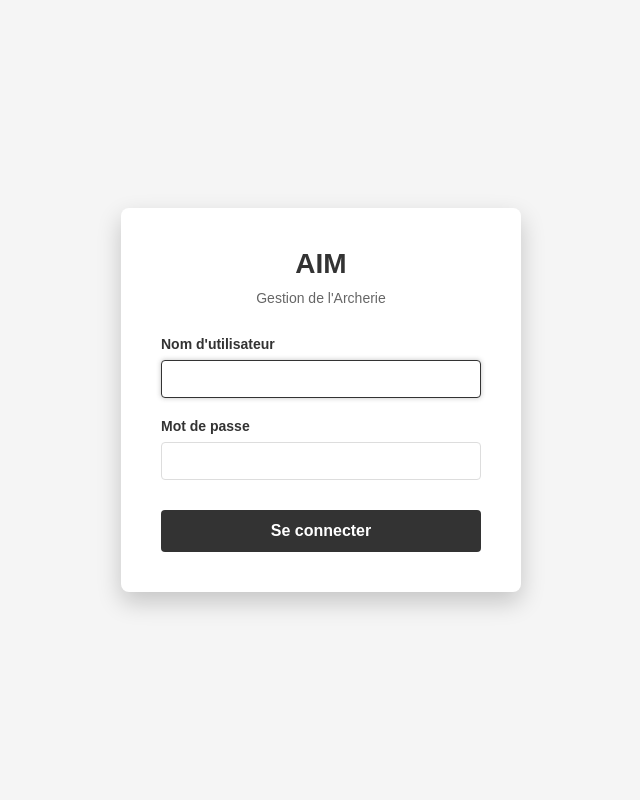
After one commit to CELIANVF/AIM, a Flask app: page /login in a window 1280 px wide. The commit adds this page. Shown: the whole page, without its empty margins (319-959 px from the left). Run offline with Flask 3, Linux system fonts and the light colour scheme.

Commit message:
feat: Add user authentication with login/logout functionality and user model

```diff
--- a/app.py
+++ b/app.py
@@ -1,8 +1,9 @@
-from flask import Flask, render_template, request, redirect, url_for, send_file
+from flask import Flask, render_template, request, redirect, url_for, send_file, session
 from flask_sqlalchemy import SQLAlchemy
 from flask_migrate import Migrate
+from flask_login import LoginManager, login_user, logout_user, login_required, current_user
 from config import Config
-from models import db, Category, Product, CompositeProduct, Archer, Assignment, HistoryEvent, Course, Attendance
+from models import db, User, Category, Product, CompositeProduct, Archer, Assignment, HistoryEvent, Course, Attendance
 from datetime import datetime, date, timedelta
 from dateutil import parser as date_parser
 import csv
@@ -10,8 +11,40 @@ from io import StringIO
 
 app = Flask(__name__)
 app.config.from_object(Config)
+app.secret_key = 'your-secret-key-change-this'  # À changer en production
 db.init_app(app)
 migrate = Migrate(app, db)
+
+# Initialiser Flask-Login
+login_manager = LoginManager()
+login_manager.init_app(app)
+login_manager.login_view = 'login'
+login_manager.login_message = 'Vous devez vous connecter pour accéder à cette page.'
+login_manager.login_message_category = 'info'
+
+@login_manager.user_loader
+def load_user(user_id):
+    return User.query.get(int(user_id))
+
+@app.route('/login', methods=['GET', 'POST'])
+def login():
+    if request.method == 'POST':
+        username = request.form.get('username')
+        password = request.form.get('password')
+
+        user = User.query.filter_by(username=username).first()
+        if user and user.check_password(password):
+            login_user(user)
+            return redirect(url_for('index'))
+        else:
+            return render_template('login.html', error='Nom d\'utilisateur ou mot de passe incorrect')
+    return render_template('login.html')
+
+@app.route('/logout')
+@login_required
+def logout():
+    logout_user()
+    return redirect(url_for('login'))
 
 def log_history(event_type, entity_type, entity_id, summary, details=None):
     event = HistoryEvent(
@@ -48,6 +81,7 @@ def seed_categories():
         db.session.commit()
 
 @app.route('/')
+@login_required
 def index():
     seed_categories()
     products_count = Product.query.count()
@@ -61,11 +95,13 @@ def index():
                          categories_count=categories_count)
 
 @app.route('/categories')
+@login_required
 def categories():
     cats = Category.query.all()
     return render_template('categories.html', categories=cats)
 
 @app.route('/add_category', methods=['GET', 'POST'])
+@login_required
 def add_category():
     if request.method == 'POST':
         name = request.form['name']
@@ -73,7 +109,9 @@ def add_category():
         has_power = 'has_power' in request.form
         has_model = 'has_model' in request.form
         has_brand = 'has_brand' in request.form
-        custom_fields = request.form.get('custom_fields', '').strip()
+        # Convertir les champs personnalisés (un par ligne) en virgules séparées, en enlevant la partie après ":"
+        custom_fields_raw = request.form.get('custom_fields', '').strip()
+        custom_fields = ','.join(line.split(':')[0].strip() for line in custom_fields_raw.split('\n') if line.strip())
         cat = Category(name=name, has_size=has_size, has_power=has_power, has_model=has_model, has_brand=has_brand, custom_fields=custom_fields)
         db.session.add(cat)
         db.session.commit()
@@ -81,6 +119,7 @@ def add_category():
     return render_template('add_category.html')
 
 @app.route('/edit_category/<int:cat_id>', methods=['GET', 'POST'])
+@login_required
 def edit_category(cat_id):
     cat = Category.query.get_or_404(cat_id)
     if request.method == 'POST':
@@ -89,12 +128,15 @@ def edit_category(cat_id):
         cat.has_power = 'has_power' in request.form
         cat.has_model = 'has_model' in request.form
         cat.has_brand = 'has_brand' in request.form
-        cat.custom_fields = request.form.get('custom_fields', '').strip()
+        # Convertir les champs personnalisés (un par ligne) en virgules séparées, en enlevant la partie après ":"
+        custom_fields_raw = request.form.get('custom_fields', '').strip()
+        cat.custom_fields = ','.join(line.split(':')[0].strip() for line in custom_fields_raw.split('\n') if line.strip())
         db.session.commit()
         return redirect(url_for('categories'))
     return render_template('edit_category.html', category=cat)
 
 @app.route('/delete_category/<int:cat_id>', methods=['POST'])
+@login_required
 def delete_category(cat_id):
     cat = Category.query.get_or_404(cat_id)
     products = Product.query.filter_by(category_id=cat_id).all()
@@ -107,11 +149,13 @@ def delete_category(cat_id):
     return redirect(url_for('categories'))
 
 @app.route('/products')
+@login_required
 def products():
     prods = Product.query.join(Category).order_by(Category.name, Product.brand).all()
     return render_template('products.html', products=prods)
 
 @app.route('/add_product', methods=['GET', 'POST'])
+@login_required
 def add_product():
     if request.method == 'POST':
         cat_id = request.form.get('category_id')
@@ -153,6 +197,7 @@ def add_product():
     return render_template('add_product.html', categories=cats)
 
 @app.route('/edit_product/<int:prod_id>', methods=['GET', 'POST'])
+@login_required
 def edit_product(prod_id):
     prod = Product.query.get_or_404(prod_id)
     if request.method == 'POST':
@@ -211,6 +256,7 @@ def edit_product(prod_id):
     return render_template('edit_product.html', product=prod, categories=cats)
 
 @app.route('/duplicate_product/<int:prod_id>')
+@login_required
 def duplicate_product(prod_id):
     original = Product.query.get_or_404(prod_id)
     # Create a new product with the same attributes
@@ -230,11 +276,13 @@ def duplicate_product(prod_id):
     return redirect(url_for('products'))
 
 @app.route('/composites')
+@login_required
 def composites():
     comps = CompositeProduct.query.all()
     return render_template('composites.html', composites=comps)
 
 @app.route('/add_composite', methods=['GET', 'POST'])
+@login_required
 def add_composite():
     if request.method == 'POST':
         name = request.form['name']
@@ -264,6 +312,7 @@ def add_composite():
     return render_template('add_composite.html', categories=cats)
 
 @app.route('/edit_composite/<int:comp_id>', methods=['GET', 'POST'])
+@login_required
 def edit_composite(comp_id):
     comp = CompositeProduct.query.get_or_404(comp_id)
     if request.method == 'POST':
@@ -294,11 +343,13 @@ def edit_composite(comp_id):
     return render_template('edit_composite.html', composite=comp, products=prods)
 
 @app.route('/archers')
+@login_required
 def archers():
     archs = Archer.query.all()
     return render_template('archers.html', archers=archs)
 
 @app.route('/add_archer', methods=['GET', 'POST'])
+@login_required
 def add_archer():
     if request.method == 'POST':
         first_name = request.form.get('first_name')
@@ -317,6 +368,7 @@ def add_archer():
 
 
 @app.route('/edit_archer/<int:archer_id>', methods=['GET', 'POST'])
+@login_required
 def edit_archer(archer_id):
     arch = Archer.query.get_or_404(archer_id)
     if request.method == 'POST':
@@ -334,11 +386,13 @@ def edit_archer(archer_id):
     return render_template('edit_archer.html', archer=arch)
 
 @app.route('/assignments')
+@login_required
 def assignments():
     assigns = Assignment.query.filter_by(date_returned=None).all()
     return render_template('assignments.html', assignments=assigns)
 
 @app.route('/return/<int:assign_id>', methods=['POST'])
+@login_required
 def return_assignment(assign_id):
     assign = Assignment.query.get_or_404(assign_id)
     assign.date_returned = db.func.now()
@@ -354,6 +408,7 @@ def return_assignment(assign_id):
     return redirect(url_for('assignments'))
 
 @app.route('/delete_archer/<int:archer_id>', methods=['POST'])
+@login_required
 def delete_archer(archer_id):
     arch = Archer.query.get_or_404(archer_id)
     # Delete associated assignments
@@ -363,6 +418,7 @@ def delete_archer(archer_id):
     return redirect(url_for('archers'))
 
 @app.route('/delete_product/<int:prod_id>', methods=['POST'])
+@login_required
 def delete_product(prod_id):
     prod = Product.query.get_or_404(prod_id)
     # Remove from any composites
@@ -380,6 +436,7 @@ def delete_product(prod_id):
     return redirect(url_for('products'))
 
 @app.route('/delete_composite/<int:comp_id>', methods=['POST'])
+@login_required
 def delete_composite(comp_id):
     comp = CompositeProduct.query.get_or_404(comp_id)
     # Delete associated assignments
@@ -398,6 +455,7 @@ def delete_composite(comp_id):
     return redirect(url_for('composites'))
 
 @app.route('/assign', methods=['GET', 'POST'])
+@login_required
 def assign():
     if request.method == 'POST':
         archer_id = request.form['archer_id']
@@ -424,6 +482,7 @@ def assign():
     return render_template('assign.html', archers=archs, composites=comps, selected_archer=selected_archer, all_composites=all_comps)
 
 @app.route('/reset_composite_status/<int:comp_id>', methods=['POST'])
+@login_required
 def reset_composite_status(comp_id):
     comp = CompositeProduct.query.get_or_404(comp_id)
     comp.status = 'club'
@@ -431,6 +490,7 @@ def reset_composite_status(comp_id):
     return redirect(url_for('assign'))
 
 @app.route('/history')
+@login_required
 def history():
     events = HistoryEvent.query.order_by(HistoryEvent.created_at.desc()).all()
     assignment_events = [e for e in events if e.event_type in ('assignment', 'assignment_return')]
@@ -444,12 +504,14 @@ def history():
     )
 
 @app.route('/courses')
+@login_required
 def courses():
     days_names = ['Lundi', 'Mardi', 'Mercredi', 'Jeudi', 'Vendredi', 'Samedi', 'Dimanche']
     courses_list = Course.query.filter_by(active=True).order_by(Course.day_of_week, Course.start_time).all()
     return render_template('courses.html', courses=courses_list, days_names=days_names)
 
 @app.route('/add_course', methods=['GET', 'POST'])
+@login_required
 def add_course():
     days_names = ['Lundi', 'Mardi', 'Mercredi', 'Jeudi', 'Vendredi', 'Samedi', 'Dimanche']
     if request.method == 'POST':
@@ -487,6 +549,7 @@ def add_course():
     return render_template('add_course.html', days_names=days_names)
 
 @app.route('/edit_course/<int:course_id>', methods=['GET', 'POST'])
+@login_required
 def edit_course(course_id):
     course = Course.query.get_or_404(course_id)
     days_names = ['Lundi', 'Mardi', 'Mercredi', 'Jeudi', 'Vendredi', 'Samedi', 'Dimanche']
@@ -504,6 +567,7 @@ def edit_course(course_id):
     return render_template('edit_course.html', course=course, days_names=days_names)
 
 @app.route('/delete_course/<int:course_id>', methods=['POST'])
+@login_required
 def delete_course(course_id):
     course = Course.query.get_or_404(course_id)
     # Soft delete by marking as inactive
@@ -513,12 +577,14 @@ def delete_course(course_id):
     return redirect(url_for('courses'))
 
 @app.route('/course/<int:course_id>/archers')
+@login_required
 def course_archers(course_id):
     course = Course.query.get_or_404(course_id)
     all_archers = Archer.query.all()
     return render_template('course_archers.html', course=course, all_archers=all_archers)
 
 @app.route('/course/<int:course_id>/add_archer/<int:archer_id>', methods=['POST'])
+@login_required
 def add_archer_to_course(course_id, archer_id):
     course = Course.query.get_or_404(course_id)
     archer = Archer.query.get_or_404(archer_id)
@@ -536,6 +602,7 @@ def add_archer_to_course(course_id, archer_id):
     return redirect(url_for('course_archers', course_id=course_id))
 
 @app.route('/course/<int:course_id>/remove_archer/<int:archer_id>', methods=['POST'])
+@login_required
 def remove_archer_from_course(course_id, archer_id):
     course = Course.query.get_or_404(course_id)
     archer = Archer.query.get_or_404(archer_id)
@@ -545,6 +612,7 @@ def remove_archer_from_course(course_id, archer_id):
     return redirect(url_for('course_archers', course_id=course_id))
 
 @app.route('/course/<int:course_id>/attendance')
+@login_required
 def course_attendance(course_id):
     course = Course.query.get_or_404(course_id)
     today = date.today()
@@ -559,6 +627,7 @@ def course_attendance(course_id):
     return render_template('course_attendance.html', course=course, attendance_records=attendance_records, today=today)
 
 @app.route('/course/<int:course_id>/mark_attendance', methods=['POST'])
+@login_required
 def mark_attendance(course_id):
     course = Course.query.get_or_404(course_id)
     attendance_date = request.form.get('date')
@@ -588,6 +657,7 @@ def mark_attendance(course_id):
     return redirect(url_for('course_attendance', course_id=course_id))
 
 @app.route('/export_products')
+@login_required
 def export_products():
     from reportlab.pdfgen import canvas
     from io import BytesIO
@@ -608,6 +678,7 @@ def export_products():
     return send_file(buffer, as_attachment=True, download_name='products.pdf', mimetype='application/pdf')
 
 @app.route('/export_assignments')
+@login_required
 def export_assignments():
     from reportlab.pdfgen import canvas
     from io import BytesIO
@@ -628,6 +699,7 @@ def export_assignments():
     return send_file(buffer, as_attachment=True, download_name='assignments.pdf', mimetype='application/pdf')
 
 @app.route('/export_composites')
+@login_required
 def export_composites():
     from reportlab.pdfgen import canvas
     from io import BytesIO
@@ -652,6 +724,7 @@ def export_composites():
     return send_file(buffer, as_attachment=True, download_name='composites.pdf', mimetype='application/pdf')
 
 @app.route('/import_archers', methods=['GET', 'POST'])
+@login_required
 def import_archers():
     if request.method == 'POST':
         if 'file' not in request.files:
--- a/requirements.txt
+++ b/requirements.txt
@@ -2,5 +2,7 @@ Flask==3.0.0
 Flask-SQLAlchemy==3.1.1
 Flask-WTF==1.2.1
 Flask-Migrate==4.0.5
+Flask-Login==0.6.3
+Werkzeug==3.0.1
 reportlab==4.0.7
 python-dateutil==2.8.2
--- a/templates/categories.html
+++ b/templates/categories.html
@@ -33,7 +33,8 @@
                     {% if cat.custom_fields %}
                         {% for field in cat.custom_fields.split(',') %}
                             {% if field.strip() %}
-                                <span class="badge badge-info">🔧 {{ field.strip() }}</span>
+                                {% set field_name = field.strip().split(':')[0] %}
+                                <span class="badge badge-secondary">🔧 {{ field_name }}</span>
                             {% endif %}
                         {% endfor %}
                     {% endif %}
--- a/templates/edit_category.html
+++ b/templates/edit_category.html
@@ -12,7 +12,7 @@
     <input type="checkbox" name="has_brand" value="1" {% if category.has_brand %}checked{% endif %}> Marque<br>
     <input type="checkbox" name="has_model" value="1" {% if category.has_model %}checked{% endif %}> Modèle<br>
     <label>Champs personnalisés (un par ligne):</label><br>
-    <textarea name="custom_fields" rows="3" placeholder="Ex: Poids&#10;Couleur&#10;Diamètre">{{ category.custom_fields or '' }}</textarea><br>
+<textarea name="custom_fields" rows="3" placeholder="Ex: Poids&#10;Couleur&#10;Diamètre">{% if category.custom_fields %}{{ category.custom_fields.replace(',', '&#10;') }}{% endif %}</textarea><br>
     <button class="btn" type="submit">Modifier</button>
 </form>
 {% endblock %}
--- /dev/null
+++ b/templates/login.html
@@ -0,0 +1,146 @@
+<!DOCTYPE html>
+<html lang="fr">
+<head>
+    <meta charset="UTF-8">
+    <meta name="viewport" content="width=device-width, initial-scale=1.0">
+    <title>Connexion - AIM</title>
+    <style>
+        * {
+            margin: 0;
+            padding: 0;
+            box-sizing: border-box;
+        }
+
+        body {
+            font-family: Arial, sans-serif;
+            background: #f5f5f5;
+            min-height: 100vh;
+            display: flex;
+            justify-content: center;
+            align-items: center;
+        }
+
+        .login-container {
+            background: white;
+            padding: 40px;
+            border-radius: 8px;
+            box-shadow: 0 10px 25px rgba(0, 0, 0, 0.2);
+            width: 100%;
+            max-width: 400px;
+        }
+
+        .login-header {
+            text-align: center;
+            margin-bottom: 30px;
+        }
+
+        .login-header h1 {
+            color: #333;
+            font-size: 28px;
+            margin-bottom: 10px;
+        }
+
+        .login-header p {
+            color: #666;
+            font-size: 14px;
+        }
+
+        .form-group {
+            margin-bottom: 20px;
+        }
+
+        .form-group label {
+            display: block;
+            margin-bottom: 8px;
+            color: #333;
+            font-weight: bold;
+            font-size: 14px;
+        }
+
+        .form-group input {
+            width: 100%;
+            padding: 10px;
+            border: 1px solid #ddd;
+            border-radius: 4px;
+            font-size: 14px;
+            transition: border-color 0.3s;
+        }
+
+        .form-group input:focus {
+            outline: none;
+            border-color: #333;
+            box-shadow: 0 0 5px rgba(51, 51, 51, 0.3);
+        }
+
+        .error-message {
+            color: #dc3545;
+            font-size: 13px;
+            margin-top: 5px;
+            text-align: center;
+        }
+
+        .submit-btn {
+            width: 100%;
+            padding: 12px;
+            background: #333;
+            color: white;
+            border: none;
+            border-radius: 4px;
+            font-size: 16px;
+            font-weight: bold;
+            cursor: pointer;
+            transition: opacity 0.3s;
+            margin-top: 10px;
+        }
+
+        .submit-btn:hover {
+            opacity: 0.9;
+        }
+
+        .submit-btn:active {
+            opacity: 0.8;
+        }
+
+        .info-message {
+            background: #d4edda;
+            color: #155724;
+            padding: 12px;
+            border-radius: 4px;
+            margin-bottom: 20px;
+            font-size: 13px;
+            border: 1px solid #c3e6cb;
+        }
+    </style>
+</head>
+<body>
+    <div class="login-container">
+        <div class="login-header">
+            <h1>AIM</h1>
+            <p>Gestion de l'Archerie</p>
+        </div>
+
+        {% if info_message %}
+        <div class="info-message">
+            {{ info_message }}
+        </div>
+        {% endif %}
+
+        <form method="POST">
+            <div class="form-group">
+                <label for="username">Nom d'utilisateur</label>
+                <input type="text" id="username" name="username" required autofocus>
+            </div>
+
+            <div class="form-group">
+                <label for="password">Mot de passe</label>
+                <input type="password" id="password" name="password" required>
+                {% if error %}
+                <div class="error-message">{{ error }}</div>
+                {% endif %}
+            </div>
+
+            <button type="submit" class="submit-btn">Se connecter</button>
+        </form>
+    </div>
+</body>
+</html>
```
Also changed, not shown: create_user.py (added, +33 -0 lines), migrations/versions/e4ade002d968_add_user_model_for_authentication.py (added, +34 -0 lines), models.py (+13 -0 lines), templates/layout.html (+6 -2 lines).
